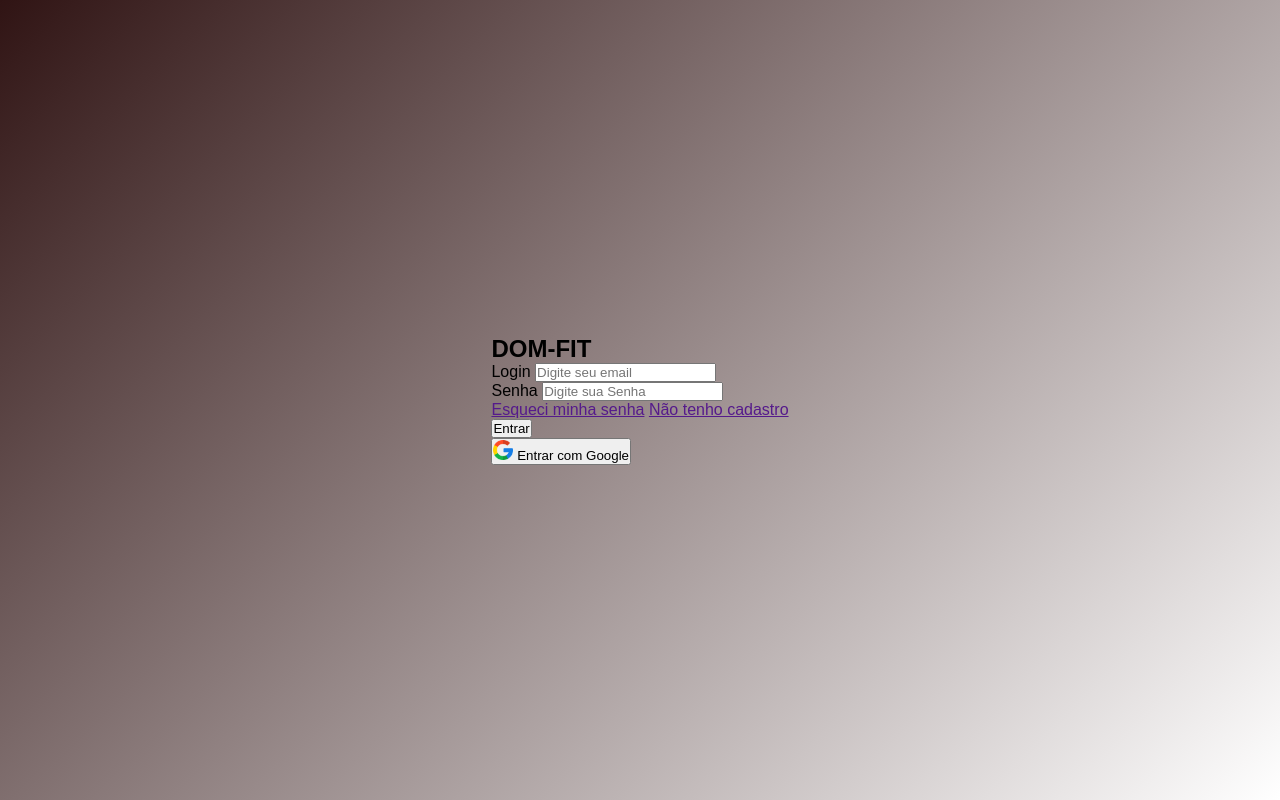
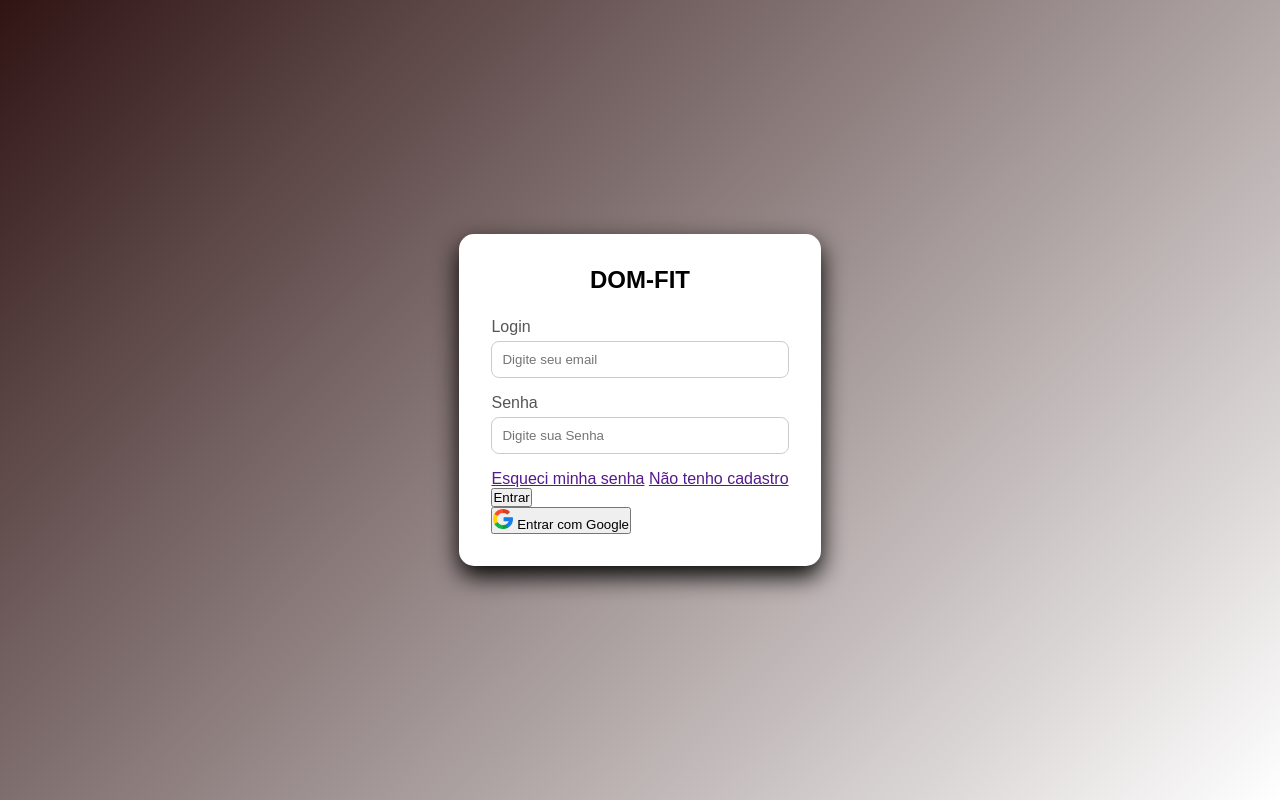
Before and after one commit to rosanarr104-coder/DOM-FIT, a plain HTML site: page form.html in a window 1280 px wide. Drawn offline with Linux system fonts and the light colour scheme.

Commit message:
css
Quase concluido

```diff
--- a/form.css
+++ b/form.css
@@ -16,3 +16,41 @@ body {
 .google-btn img {
     width: 20px;
 }
+
+.container {
+    background-color: white;
+    padding: 2rem;
+    border-radius: 15px;
+    width: 100%;
+    max-width: 400px; /* Definir a largura do container em 400px */
+    box-shadow: 0 10px 25px black;
+}
+
+h2 {
+    text-align: center;
+    margin-bottom: 1.5rem;
+    color: black;
+}
+
+.input-group {
+    margin-bottom: 1rem;
+}
+
+.input-group label {
+    display: block; /* Mantendo o compartamento do elemento em bloco () */
+    margin-bottom: 5px;
+    color: #555;
+}
+
+.input-group input {
+    width: 100%;
+    padding: 10px;
+    border-radius: 8px;
+    border: 1px solid #ccc;
+    outline: none; /*remove o contorno (borda extrema) do elemento */
+    transition: 0.3s;
+}
+
+.input-group input:focus{
+    border-color: ;
+}
```
Also changed, not shown: formacademia/form2.html (added, +30 -0 lines), formacademia/form2.css (added).
